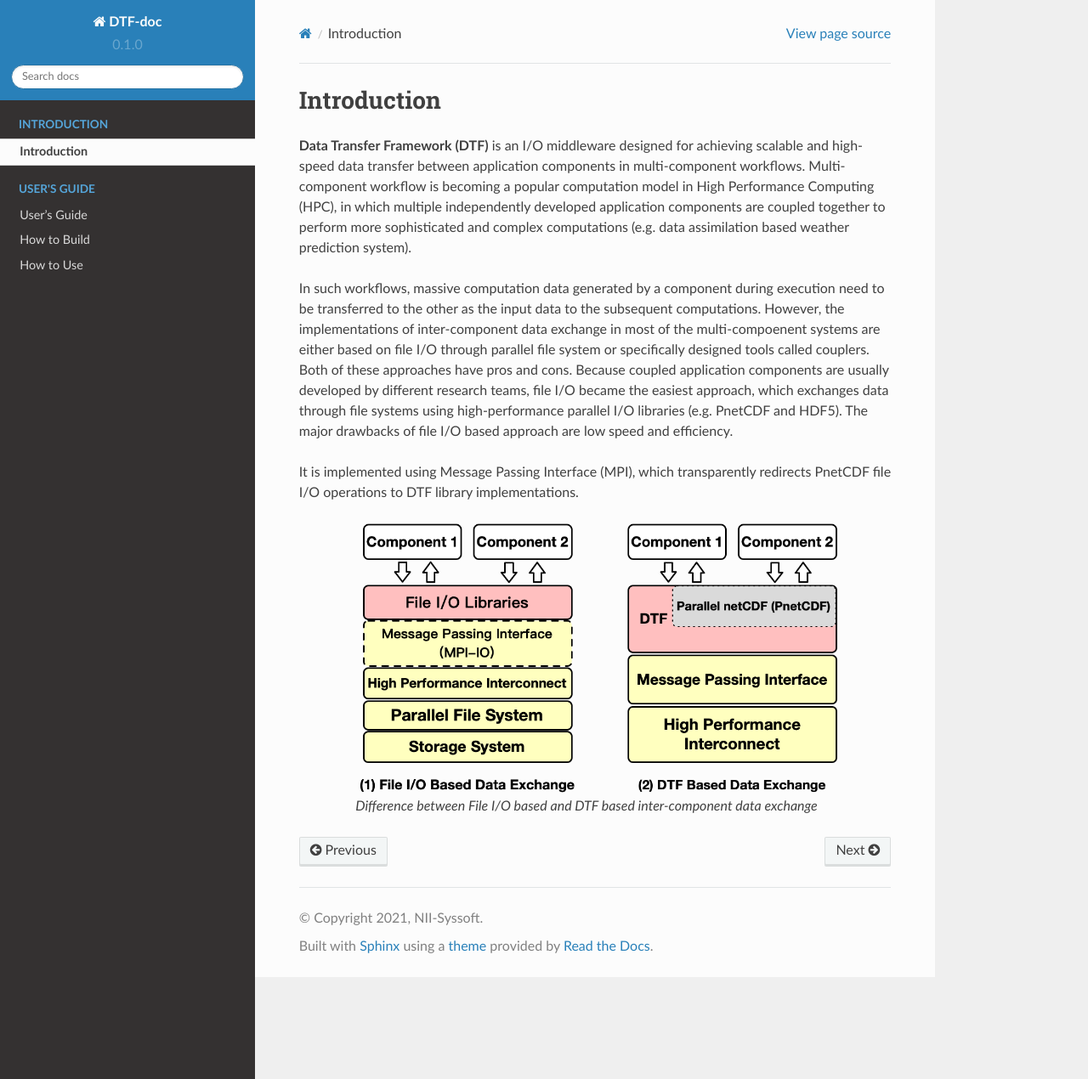
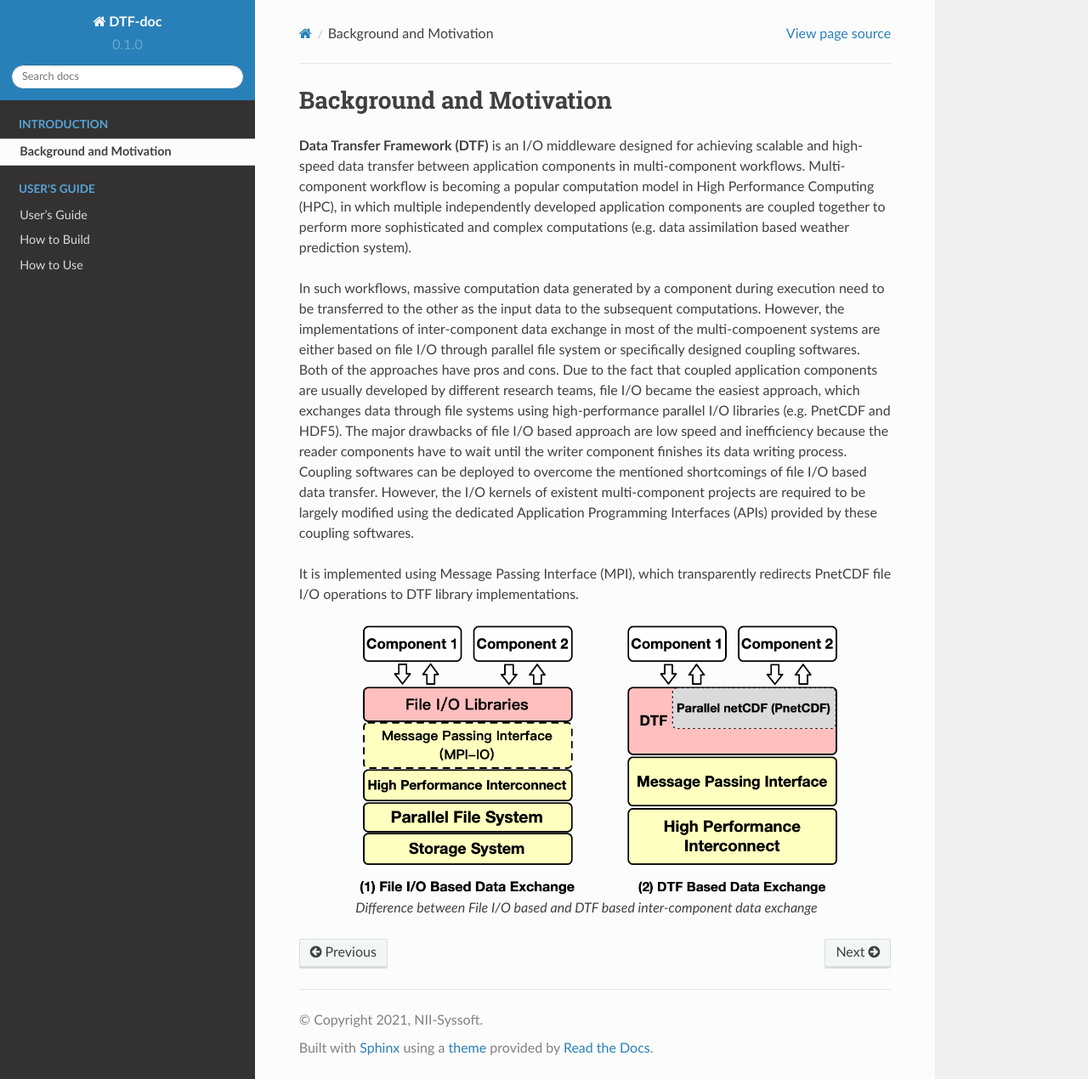
Before and after one commit to yjie2366/dtf-docs, a Sphinx documentation site: the page built from docs/source/intro.rst, in a window 1280 px wide and 1270 px high. Shown: the whole window at 85% size. Built offline with Sphinx 7.4.7 and the Read the Docs theme 2.0.0, drawn with Linux system fonts in a browser that asks for light colours.

Commit message:
Update intro.rst

```diff
--- a/docs/source/intro.rst
+++ b/docs/source/intro.rst
@@ -1,14 +1,16 @@
-Introduction
-============
+Background and Motivation
+=========================
 
 **Data Transfer Framework (DTF)** is an I/O middleware designed for achieving scalable and high-speed data transfer between application components in multi-component workflows.
 Multi-component workflow is becoming a popular computation model in High Performance Computing (HPC), in which multiple independently developed application components are coupled together to perform more sophisticated and complex computations (e.g. data assimilation based weather prediction system).
 
 In such workflows, massive computation data generated by a component during execution need to be transferred to the other as the input data to the subsequent computations.
-However, the implementations of inter-component data exchange in most of the multi-compoenent systems are either based on file I/O through parallel file system or specifically designed tools called couplers.
-Both of these approaches have pros and cons.
-Because coupled application components are usually developed by different research teams, file I/O became the easiest approach, which exchanges data through file systems using high-performance parallel I/O libraries (e.g. PnetCDF and HDF5).
-The major drawbacks of file I/O based approach are low speed and efficiency.
+However, the implementations of inter-component data exchange in most of the multi-compoenent systems are either based on file I/O through parallel file system or specifically designed coupling softwares.
+Both of the approaches have pros and cons.
+Due to the fact that coupled application components are usually developed by different research teams, file I/O became the easiest approach, which exchanges data through file systems using high-performance parallel I/O libraries (e.g. PnetCDF and HDF5).
+The major drawbacks of file I/O based approach are low speed and inefficiency because the reader components have to wait until the writer component finishes its data writing process.
+Coupling softwares can be deployed to overcome the mentioned shortcomings of file I/O based data transfer.
+However, the I/O kernels of existent multi-component projects are required to be largely modified using the dedicated Application Programming Interfaces (APIs) provided by these coupling softwares.
 
 
 It is implemented using Message Passing Interface (MPI), which transparently redirects PnetCDF file I/O operations to DTF library implementations.
```
